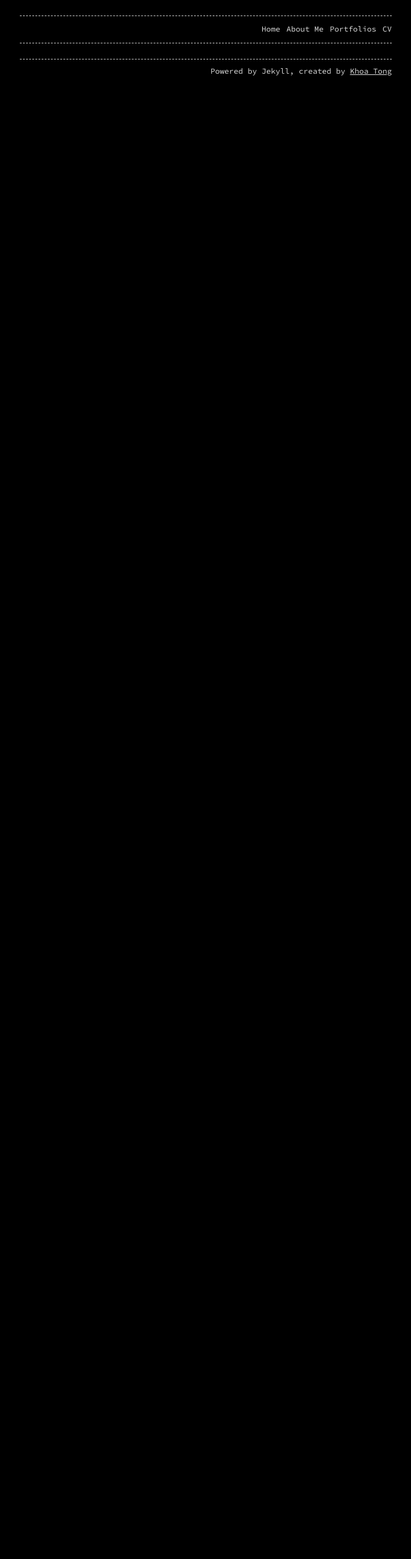
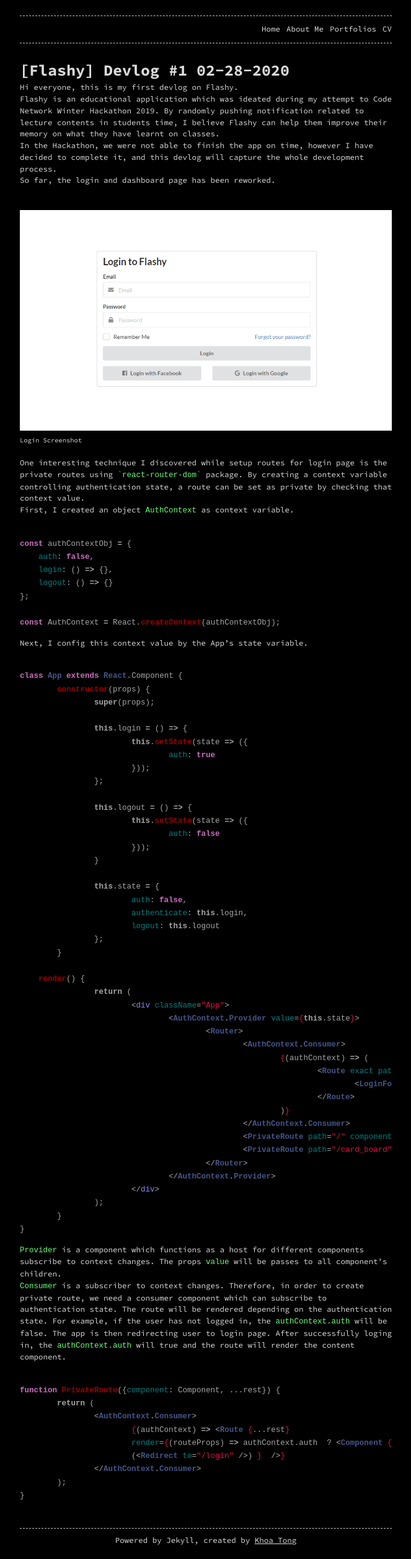
Before and after one commit to khoatong2510/khoatong2510.github.io, a Jekyll site: the page built from _posts/2020-02-28-[Flashy]Devlog#1.md, in a window 1280 px wide. Shown: the whole page at 62% size, without its empty margins (308-971 px from the left). Built offline with Jekyll 4.4.1, drawn with Linux system fonts in a browser that asks for light colours; our own code applies the rules of GitHub Pages for plain Markdown files; before the commit the page ends 900 px from its top, so only the background shows below that.

Commit message:
add first devlog

````diff
--- a/_includes/footer.html
+++ b/_includes/footer.html
@@ -1,3 +1,5 @@
-<footer>
-  {{ site.footer }}
-</footer>
+<div class="footer">
+  <footer class="align-center">
+      {{ site.footer }}
+  </footer>
+</div>
--- a/_posts/2020-02-28-[Flashy]Devlog#1.md
+++ b/_posts/2020-02-28-[Flashy]Devlog#1.md
@@ -0,0 +1,105 @@
+---
+layout: post
+title: Flashy-Devlog#1
+---
+
+# [Flashy] Devlog #1 02-28-2020
+
+Hi everyone, this is my first devlog on Flashy.
+
+Flashy is an educational application which was ideated during my attempt to Code Network Winter Hackathon 2019. By randomly pushing notification related to lecture contents in students time, I believe Flashy can help them improve their memory on what they have learnt on classes.
+
+In the Hackathon, we were not able to finish the app on time, however I have decided to complete it, and this devlog will capture the whole development process.
+
+So far, the login and dashboard page has been reworked.
+<br>
+<img src="/assets/login_screenshot.png" alt="loginscreenshot" width="600"/>
+<small>Login Screenshot</small>
+<br>
+
+One interesting technique I discovered while setup routes for login page is the private routes using `` `react-router-dom` `` package. By creating a context variable controlling authentication state, a route can be set as private by checking that context value.
+
+First, I created an object ```AuthContext``` as context variable.
+
+~~~ javascript
+
+const authContextObj = {
+    auth: false,
+    login: () => {},
+    logout: () => {}
+};
+
+const AuthContext = React.createContext(authContextObj);
+~~~
+
+Next, I config this context value by the App's state variable.
+~~~ jsx
+
+class App extends React.Component {
+	constructor(props) {
+		super(props);
+
+		this.login = () => {
+			this.setState(state => ({
+				auth: true
+			}));
+		};
+
+		this.logout = () => {
+			this.setState(state => ({
+				auth: false
+			}));
+		}
+
+		this.state = {
+			auth: false,
+			authenticate: this.login,
+			logout: this.logout
+		};
+	}
+
+    render() {
+		return (
+			<div className="App">
+				<AuthContext.Provider value={this.state}>
+					<Router>
+						<AuthContext.Consumer>
+							{(authContext) => (
+								<Route exact path="/login">
+									<LoginForm onLogin={authContext.authenticate} />
+								</Route>
+							)}
+						</AuthContext.Consumer>
+						<PrivateRoute path="/" component={Dashboard} />
+						<PrivateRoute path="/card_board" component={CardScreen} />
+					</Router>
+				</AuthContext.Provider>
+			</div>
+		);
+	}
+}
+~~~
+
+```Provider``` is a component which functions as a host for different components subscribe to context changes. The props ```value``` will be passes to all component's children.
+```Consumer``` is a subscriber to context changes. Therefore, in order to create private route, we need a consumer component which can subscribe to authentication state. The route will be rendered depending on the authentication state. For example, if the user has not logged in, the ```authContext.auth``` will be false. The app is then redirecting user to login page. After successfully loging in, the ```authContext.auth``` will true and the route will render the content component.
+
+
+~~~ jsx
+
+function PrivateRoute({component: Component, ...rest}) {
+	return (
+		<AuthContext.Consumer>
+			{(authContext) => <Route {...rest}
+			render={(routeProps) => authContext.auth  ? <Component {...routeProps} />:
+			(<Redirect to="/login" />) }  />}
+		</AuthContext.Consumer>
+	);
+}
+
+~~~
+
+
+
+<!-- <br>
+<img src="/assets/dashboard_screenshot.png" alt="dashboardscreenshot" width="600" />
+<small>Dashboard Screenshot</small> -->
--- a/_sass/base.scss
+++ b/_sass/base.scss
@@ -20,7 +20,7 @@ h1, h2, h3, h4, h5, h6 { margin: 0px;  margin-top: 22px;  font-weight: bold;  co
 
 p, ul, ol { margin: 0px;  color: $text-color; }
 a { text-decoration: underline;  color: $link-color; }
-a:hover { color: $background-color; background-color: $base-color; }
+a:hover { color: $background-color; background-color: $hover-bg-color; }
 .primary-text { color: $primary-color; }
 @media only screen and (max-device-width: 500px) { * { font-size: $mobile-font-size !important; } }
 /*h1:before { content: "#";  margin-right: 9px; }
@@ -100,8 +100,8 @@ pre { background-color: $background-color;  border: none;  padding: 0px;  overfl
 .highlight .gs { font-weight: bold } /* Generic.Strong */
 .highlight .gu { color: #aaaaaa } /* Generic.Subheading */
 .highlight .gt { color: #aa0000 } /* Generic.Traceback */
-.highlight .kc { font-weight: bold } /* Keyword.Constant */
-.highlight .kd { font-weight: bold } /* Keyword.Declaration */
+.highlight .kc { font-weight: bold; color: #c96dbe } /* Keyword.Constant */
+.highlight .kd { font-weight: bold; color: #c96dbe} /* Keyword.Declaration */
 .highlight .kp { font-weight: bold } /* Keyword.Pseudo */
 .highlight .kr { font-weight: bold } /* Keyword.Reserved */
 .highlight .kt { color: #445588; font-weight: bold } /* Keyword.Type */
@@ -115,8 +115,9 @@ pre { background-color: $background-color;  border: none;  padding: 0px;  overfl
 .highlight .ne { color: #990000; font-weight: bold } /* Name.Exception */
 .highlight .nf { color: #990000; font-weight: bold } /* Name.Function */
 .highlight .nn { color: #555555 } /* Name.Namespace */
-.highlight .nt { color: #000080 } /* Name.Tag */
+.highlight .nt { color: #838bfc } /* Name.Tag */
 .highlight .nv { color: #008080 } /* Name.Variable */
+// .highlight .nx { color: #008080 }
 .highlight .ow { font-weight: bold } /* Operator.Word */
 .highlight .w { color: #bbbbbb } /* Text.Whitespace */
 .highlight .mf { color: #009999 } /* Literal.Number.Float */
@@ -139,3 +140,25 @@ pre { background-color: $background-color;  border: none;  padding: 0px;  overfl
 .highlight .vg { color: #008080 } /* Name.Variable.Global */
 .highlight .vi { color: #008080 } /* Name.Variable.Instance */
 .highlight .il { color: #009999 } /* Literal.Number.Integer.Long */
+.highlighter-rouge { color: #68fc76 }
+
+// my style
+.footer {
+    // position: fixed;
+    display: block;
+    left: 0;
+    bottom: 0;
+    width: 100%;
+}
+
+.align-center {
+    text-align: center;
+}
+
+.cv-list-title {
+    color: #daeb2d;
+}
+
+.cv-list-sub-title {
+    color: #76d5f5;
+}
````
Also changed, not shown: cv.md (+12 -11 lines), portfolios.md (+1 -1 lines), assets/dashboard_screenshot.png (added), assets/login_screenshot.PNG (added).
